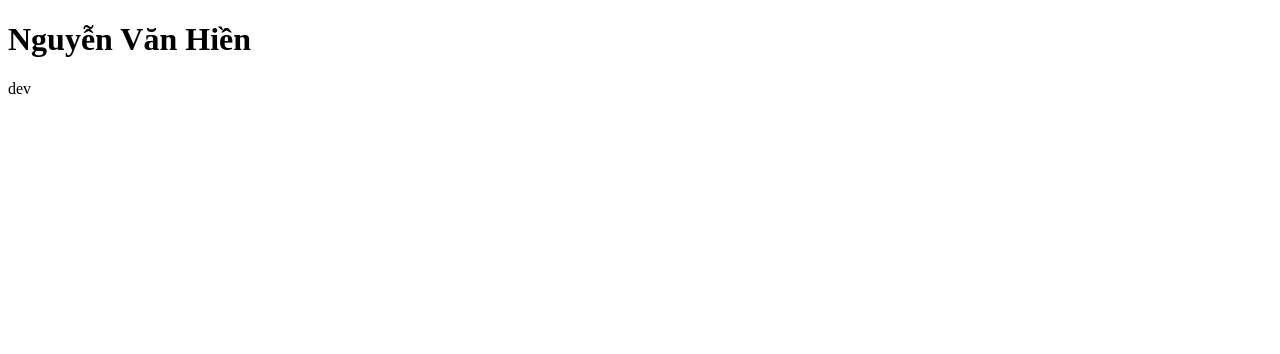
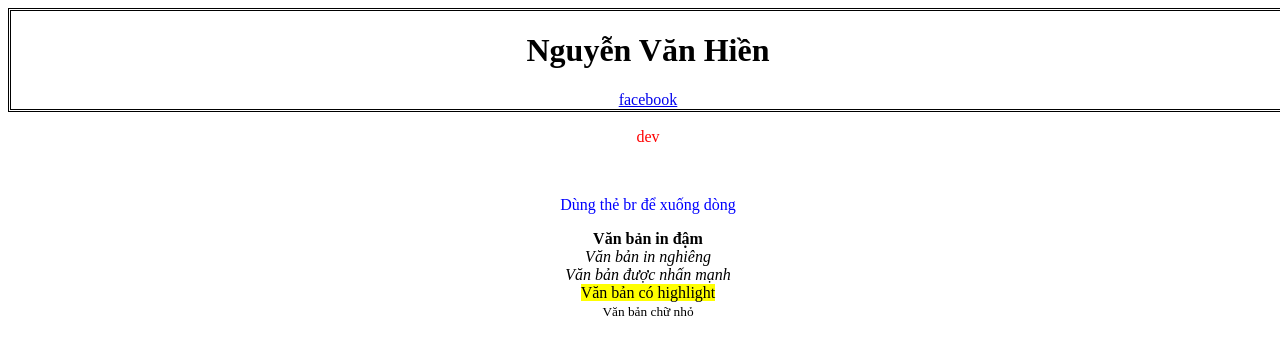
Before and after one commit to hoangtu7sao/Introduction-about-HTML, a plain HTML site: page index.html in a window 1280 px wide. Drawn offline with Linux system fonts and the light colour scheme.

Commit message:
add element, link css

```diff
--- a/index.html
+++ b/index.html
@@ -4,10 +4,25 @@
     <meta charset="UTF-8">
     <meta http-equiv="X-UA-Compatible" content="IE=edge">
     <meta name="viewport" content="width=device-width, initial-scale=1.0">
+    <link rel="stylesheet" href="index.css">
     <title>Introduction about HTML</title>
 </head>
+<style>
+div.myname{
+    border-style: double;
+}
+</style>
 <body>
-    <h1>Nguyễn Văn Hiền</h1>
-    <p>dev</p>
+    <div class="myname">
+        <h1>Nguyễn Văn Hiền</h1>
+        <a href="https://www.facebook.com/ngvanhien0308">facebook</a>
+    </div>
+    <p class="dev" style="color:red;">dev</p><br>
+    <p class="br" style="color:blue;">Dùng thẻ br để xuống dòng</p>
+    <b>Văn bản in đậm</b><br>
+    <i>Văn bản in nghiêng</i><br>
+    <em>Văn bản được nhấn mạnh</em><br>
+    <mark> Văn bản có highlight</mark><br>
+    <small>Văn bản chữ nhỏ</small><br>
 </body>
 </html>
```
